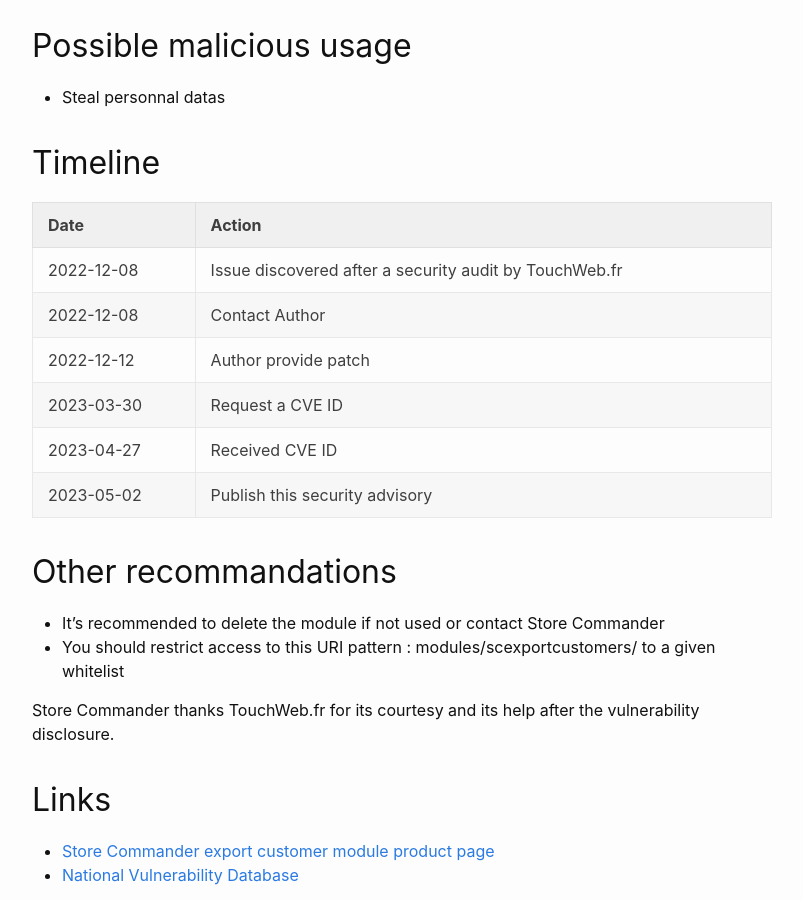
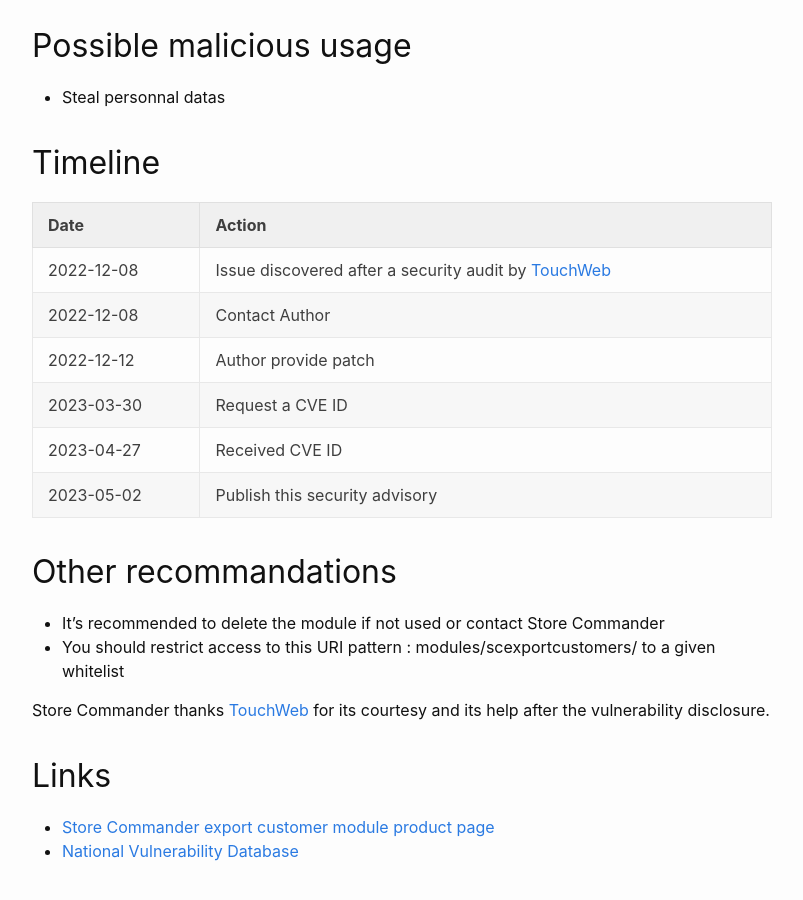
Before and after one commit to friends-of-presta/security-advisories, a Jekyll site: the page built from _posts/2023-05-02-scexportcustomers.md, in a window 1280 px wide and 900 px high, scrolled down 1157 px. Shown: the whole window, without its empty margins (238-1041 px from the left). Built offline with Jekyll 4.4.1, drawn with Linux system fonts in a browser that asks for light colours.

```diff
--- a/_posts/2023-05-02-scexportcustomers.md
+++ b/_posts/2023-05-02-scexportcustomers.md
@@ -50,7 +50,7 @@ Due to a lack of permissions's control, a guest can access exports from the modu
 
 | Date | Action |
 |--|--|
-| 2022-12-08 | Issue discovered after a security audit by TouchWeb.fr |
+| 2022-12-08 | Issue discovered after a security audit by [TouchWeb](https://www.touchweb.fr) |
 | 2022-12-08 | Contact Author |
 | 2022-12-12 | Author provide patch |
 | 2023-03-30 | Request a CVE ID |
@@ -62,7 +62,7 @@ Due to a lack of permissions's control, a guest can access exports from the modu
 * It's recommended to delete the module if not used or contact Store Commander
 * You should restrict access to this URI pattern : modules/scexportcustomers/ to a given whitelist
 
-Store Commander thanks TouchWeb.fr for its courtesy and its help after the vulnerability disclosure.
+Store Commander thanks [TouchWeb](https://www.touchweb.fr) for its courtesy and its help after the vulnerability disclosure.
 
 ## Links
 
```
